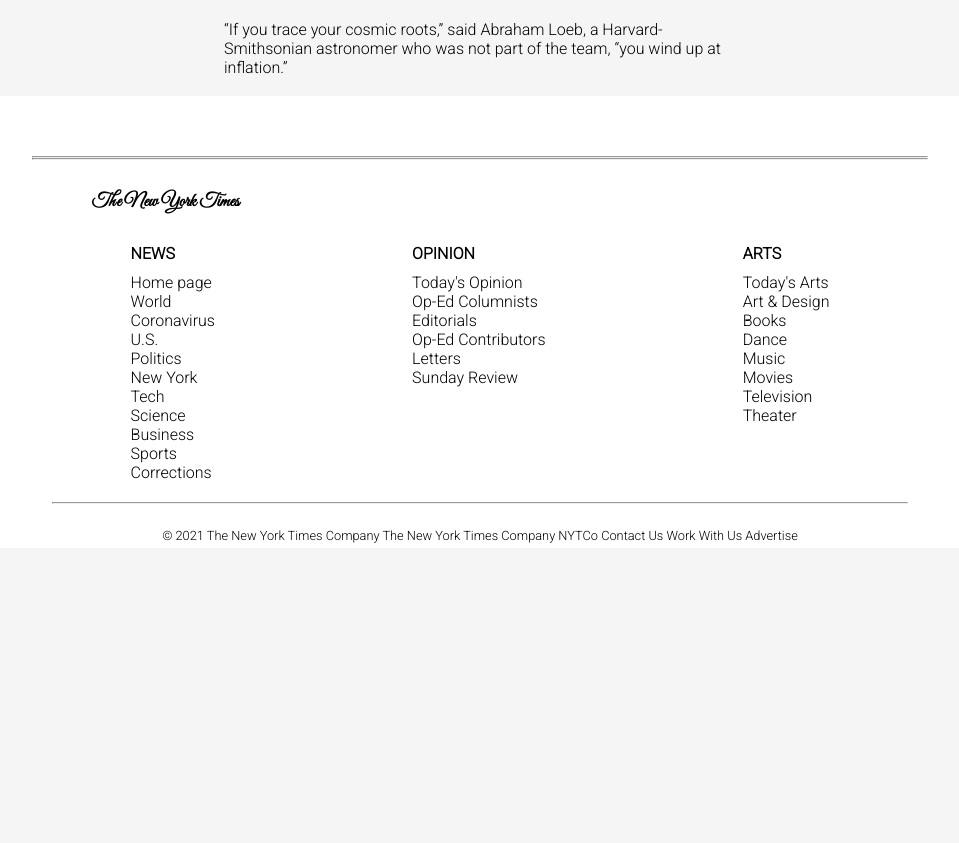
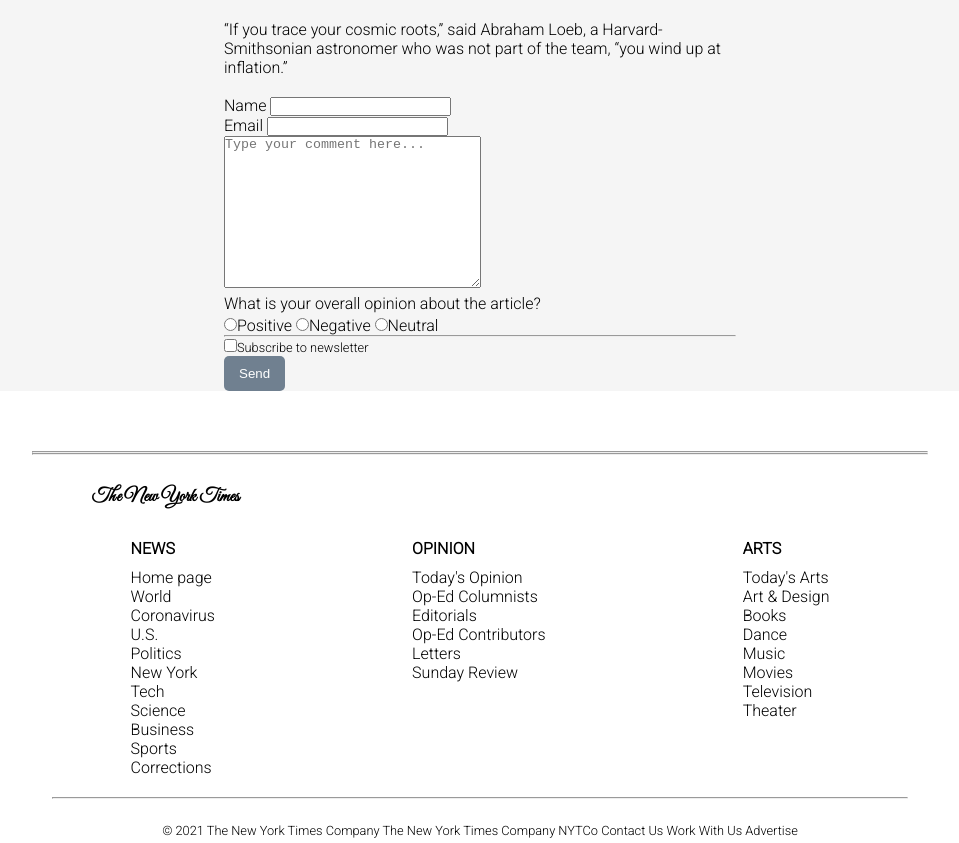
Before and after one commit to MarkoNS1990/new_york_times, a website: page index.html in a window 1280 px wide. Shown: the part 5790-6633 px from the top of the page, without its empty margins (160-1119 px from the left). Before the commit the page ends 6338 px from the top, so only its background shows below. Drawn offline with Linux system fonts and the light colour scheme.

Commit message:
added form

```diff
--- a/index.html
+++ b/index.html
@@ -40,7 +40,7 @@
     <a href="#"><i class="far fa-envelope"></i></a>
     <a href="#"><i class="fab fa-instagram"></i></a>
     <a href="#"><i class="fab fa-linkedin-in"></i></a>
-    <a href="#"><i class="far fa-comment"></i></a>
+    <a href="#form"><i class="far fa-comment"></i></a>
     <span class='red'>714</span>
 
   </div>
@@ -148,8 +148,33 @@
 We might never know what happened before inflation, at the very beginning, because inflation erases everything that came before it. All the chaos and randomness of the primordial moment are swept away, forever out of our view.
 <br><br>
 “If you trace your cosmic roots,” said Abraham Loeb, a Harvard-Smithsonian astronomer who was not part of the team, “you wind up at inflation.” <br><br>
+
+<form id='form'>
+  <div class="name"><label for="name">Name</label>
+    <input type="text" id='name' required maxlength='20'></div>
+  <div class="email"><label for="email">Email</label>
+    <input type="email" id='email' required maxlength='20'></div>
+
+  <textarea cols="30" rows="10" placeholder='Type your comment here...' required maxlength='250'></textarea>
+  <p>What is your overall opinion about the article?</p>
+  <div class="options"><input type="radio" id='positive' name='opinion'><label for="positive">Positive</label>
+
+    <input type="radio" id='negative' name='opinion'><label for="negative">Negative</label>
+    <input type="radio" id='neutral' name='opinion'><label for="neutral">Neutral</label>
+
+  </div>
+
+  <hr class='form-hr'>
+  <div class="news"><input type="checkbox" id='news'><label for="news" class='date'>Subscribe to newsletter</label><br></div>
+
+
+  <button type='submit' >Send</button>
+</form>
+
 </div>
 </section>
+
+
 
 <footer>
 
@@ -210,6 +235,8 @@
     <a href="#">Advertise</a>
   </p>
 </div>
+
+
 </footer>
 <aside>
   <h3 class='aside-h3'>Editor's Picks</h3>
```
